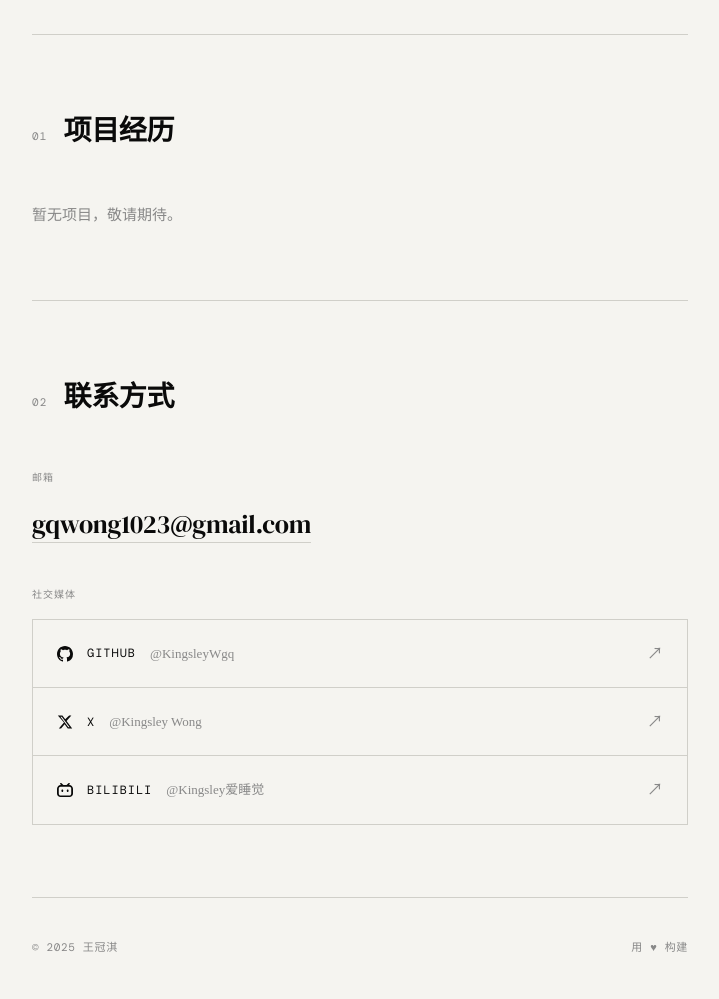
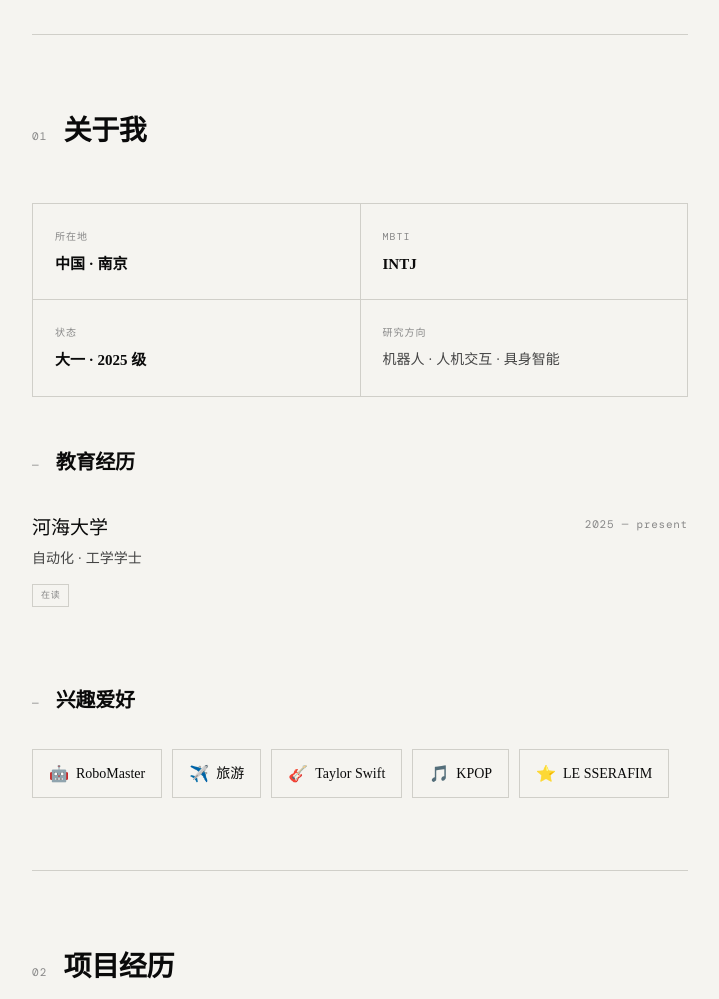
Before and after one commit to KingsleyWgq/wgq, a plain HTML site: page index.html in a window 1280 px wide. Shown: the part 480-1479 px from the top of the page, without its empty margins (280-999 px from the left). Drawn offline with nearby package versions, Linux system fonts and the light colour scheme.

Commit message:
Add files via upload

```diff
--- a/index.html
+++ b/index.html
@@ -63,45 +63,31 @@
   .nav-name {
     font-family: 'DM Serif Display', serif;
     font-size: 18px; letter-spacing: .01em;
-    color: var(--fg);
-    flex-shrink: 0;
+    color: var(--fg); flex-shrink: 0;
   }
   .nav-links { display: flex; gap: 24px; list-style: none; }
   .nav-links a {
     font-family: 'DM Mono', monospace;
     font-size: 11px; letter-spacing: .08em;
-    text-transform: uppercase;
-    color: var(--gray);
-    text-decoration: none;
-    transition: color .2s;
+    text-transform: uppercase; color: var(--gray);
+    text-decoration: none; transition: color .2s;
   }
   .nav-links a:hover { color: var(--fg); }
-
-  /* ── Nav controls ── */
   .nav-controls { display: flex; align-items: center; gap: 6px; flex-shrink: 0; }
-
   .ctrl-btn {
     font-family: 'DM Mono', monospace;
-    font-size: 10px; letter-spacing: .07em;
-    text-transform: uppercase;
-    color: var(--gray);
-    background: none;
-    border: 1px solid var(--border);
-    padding: 5px 10px;
-    cursor: pointer;
-    transition: background .15s, color .15s, border-color .15s;
-    line-height: 1;
+    font-size: 10px; letter-spacing: .07em; text-transform: uppercase;
+    color: var(--gray); background: none;
+    border: 1px solid var(--border); padding: 5px 10px;
+    cursor: pointer; transition: background .15s, color .15s, border-color .15s; line-height: 1;
   }
   .ctrl-btn:hover { background: var(--fg); color: var(--bg); border-color: var(--fg); }
-  .ctrl-btn.active { background: var(--fg); color: var(--bg); border-color: var(--fg); }
 
   /* ── Hero ── */
   section#about { padding-top: 110px; padding-bottom: 72px; border-bottom: 1px solid var(--border); }
   .hero-inner {
-    display: grid;
-    grid-template-columns: 1fr 148px;
-    gap: 48px;
-    align-items: start;
+    display: grid; grid-template-columns: 1fr 148px;
+    gap: 48px; align-items: start;
   }
   .hero-label {
     font-family: 'DM Mono', monospace;
@@ -110,31 +96,22 @@
     margin-bottom: 20px;
     display: flex; align-items: center; gap: 10px;
   }
-  .hero-label::before {
-    content: ''; display: block;
-    width: 24px; height: 1px; background: var(--gray);
-  }
+  .hero-label::before { content: ''; display: block; width: 24px; height: 1px; background: var(--gray); }
   h1 {
     font-family: 'DM Serif Display', serif;
     font-size: clamp(36px, 7vw, 60px);
     line-height: 1.08; letter-spacing: -.02em;
-    margin-bottom: 24px;
-    color: var(--fg);
+    margin-bottom: 24px; color: var(--fg);
   }
   h1 em { font-style: italic; color: var(--gray); }
-  .hero-bio {
-    font-size: 16px; color: var(--muted);
-    line-height: 1.85;
-    margin-bottom: 36px;
-  }
+  .hero-bio { font-size: 16px; color: var(--muted); line-height: 1.85; margin-bottom: 36px; }
   .hero-cta {
     display: inline-flex; align-items: center; gap: 10px;
     background: var(--fg); color: var(--bg);
     padding: 13px 26px;
     font-family: 'DM Mono', monospace;
     font-size: 11px; letter-spacing: .08em; text-transform: uppercase;
-    text-decoration: none;
-    transition: opacity .2s, transform .15s;
+    text-decoration: none; transition: opacity .2s, transform .15s;
   }
   .hero-cta:hover { opacity: .8; transform: translateY(-1px); }
   .hero-cta svg { width: 13px; height: 13px; }
@@ -143,12 +120,10 @@
   .avatar-wrap { display: flex; flex-direction: column; align-items: center; gap: 12px; padding-top: 6px; }
   .avatar {
     width: 120px; height: 120px; border-radius: 50%;
-    border: 1px solid var(--border);
-    overflow: hidden;
+    border: 1px solid var(--border); overflow: hidden;
     background: var(--light);
     display: flex; align-items: center; justify-content: center;
-    position: relative;
-    transition: border-color .3s, background .3s;
+    position: relative; transition: border-color .3s, background .3s;
   }
   .avatar img { width: 100%; height: 100%; object-fit: cover; display: block; }
   .avatar-placeholder {
@@ -159,120 +134,136 @@
   .avatar img + .avatar-placeholder { display: none; }
   .avatar-placeholder svg { width: 32px; height: 32px; color: var(--gray); opacity: .5; }
   .avatar-placeholder span {
-    font-family: 'DM Mono', monospace;
-    font-size: 9px; letter-spacing: .08em;
-    text-transform: uppercase; color: var(--gray); opacity: .6;
+    font-family: 'DM Mono', monospace; font-size: 9px;
+    letter-spacing: .08em; text-transform: uppercase; color: var(--gray); opacity: .6;
   }
   .avatar-name {
-    font-family: 'DM Mono', monospace;
-    font-size: 10px; letter-spacing: .08em;
-    text-transform: uppercase; color: var(--gray);
-    text-align: center;
+    font-family: 'DM Mono', monospace; font-size: 10px;
+    letter-spacing: .08em; text-transform: uppercase; color: var(--gray); text-align: center;
   }
 
   /* ── Section ── */
   section { padding: 72px 0; border-bottom: 1px solid var(--border); transition: border-color .3s; }
   .section-header { display: flex; align-items: baseline; gap: 16px; margin-bottom: 48px; }
   .section-num {
-    font-family: 'DM Mono', monospace;
-    font-size: 11px; letter-spacing: .1em;
-    color: var(--gray); text-transform: uppercase;
+    font-family: 'DM Mono', monospace; font-size: 11px;
+    letter-spacing: .1em; color: var(--gray); text-transform: uppercase;
   }
-  h2 {
+  h2 { font-family: 'DM Serif Display', serif; font-size: 28px; letter-spacing: -.01em; color: var(--fg); }
+
+  /* ── Detail cards grid ── */
+  .detail-grid {
+    display: grid; grid-template-columns: 1fr 1fr;
+    gap: 1px; background: var(--border);
+    border: 1px solid var(--border);
+    margin-bottom: 40px;
+  }
+  .detail-card {
+    background: var(--bg); padding: 24px 22px;
+    transition: background .3s;
+  }
+  .detail-card-label {
+    font-family: 'DM Mono', monospace; font-size: 10px;
+    letter-spacing: .1em; text-transform: uppercase;
+    color: var(--gray); margin-bottom: 8px;
+  }
+  .detail-card-value { font-size: 15px; font-weight: 600; color: var(--fg); line-height: 1.5; }
+  .detail-card-value.small { font-size: 14px; font-weight: 400; color: var(--muted); }
+
+  /* ── Education ── */
+  .edu-item {
+    padding: 28px 0; border-top: 1px solid var(--border);
+    display: grid; grid-template-columns: 1fr auto;
+    gap: 16px; align-items: start;
+    transition: border-color .3s;
+  }
+  .edu-item:first-child { border-top: none; padding-top: 0; }
+  .edu-school {
     font-family: 'DM Serif Display', serif;
-    font-size: 28px; letter-spacing: -.01em;
-    color: var(--fg);
+    font-size: 19px; color: var(--fg); margin-bottom: 4px;
   }
+  .edu-major { font-size: 14px; color: var(--muted); margin-bottom: 8px; }
+  .edu-year {
+    font-family: 'DM Mono', monospace; font-size: 11px;
+    letter-spacing: .07em; color: var(--gray);
+    white-space: nowrap; padding-top: 4px;
+  }
+  .edu-badge {
+    display: inline-block;
+    font-family: 'DM Mono', monospace; font-size: 9px;
+    letter-spacing: .08em; text-transform: uppercase;
+    border: 1px solid var(--border); padding: 3px 8px; color: var(--gray);
+  }
+
+  /* ── Interests ── */
+  .interests-wrap { display: flex; flex-wrap: wrap; gap: 10px; }
+  .interest-tag {
+    display: flex; align-items: center; gap: 7px;
+    border: 1px solid var(--border);
+    padding: 10px 16px;
+    font-size: 14px; color: var(--fg);
+    transition: background .15s, color .15s, border-color .15s;
+    cursor: default;
+  }
+  .interest-tag:hover { background: var(--fg); color: var(--bg); border-color: var(--fg); }
+  .interest-tag:hover .interest-emoji { filter: none; }
+  .interest-emoji { font-size: 16px; }
 
   /* ── Projects ── */
   .projects { display: flex; flex-direction: column; }
   .project {
-    padding: 32px 0;
-    border-top: 1px solid var(--border);
+    padding: 32px 0; border-top: 1px solid var(--border);
     display: grid; grid-template-columns: 1fr auto;
     gap: 24px; align-items: start;
-    text-decoration: none; color: var(--fg);
-    cursor: pointer;
-    transition: border-color .3s;
+    text-decoration: none; color: var(--fg); cursor: pointer; transition: border-color .3s;
   }
   .project:first-child { border-top: none; padding-top: 0; }
-  .project-num {
-    font-family: 'DM Mono', monospace;
-    font-size: 10px; letter-spacing: .1em;
-    color: var(--gray); margin-bottom: 10px;
-  }
-  .project-title {
-    font-family: 'DM Serif Display', serif;
-    font-size: 22px; margin-bottom: 8px; color: var(--fg);
-  }
+  .project-num { font-family: 'DM Mono', monospace; font-size: 10px; letter-spacing: .1em; color: var(--gray); margin-bottom: 10px; }
+  .project-title { font-family: 'DM Serif Display', serif; font-size: 22px; margin-bottom: 8px; color: var(--fg); }
   .project:hover .project-title { text-decoration: underline; text-underline-offset: 4px; }
   .project-desc { font-size: 14px; color: var(--muted); line-height: 1.7; }
   .project-tags { display: flex; flex-wrap: wrap; gap: 6px; margin-top: 14px; }
   .tag {
-    font-family: 'DM Mono', monospace;
-    font-size: 10px; letter-spacing: .06em; text-transform: uppercase;
-    border: 1px solid var(--border);
-    padding: 4px 10px; color: var(--gray);
-    transition: border-color .3s;
+    font-family: 'DM Mono', monospace; font-size: 10px;
+    letter-spacing: .06em; text-transform: uppercase;
+    border: 1px solid var(--border); padding: 4px 10px; color: var(--gray); transition: border-color .3s;
   }
-  .project-arrow {
-    font-size: 20px; color: var(--gray);
-    margin-top: 4px;
-    transition: transform .2s, color .2s;
-  }
+  .project-arrow { font-size: 20px; color: var(--gray); margin-top: 4px; transition: transform .2s, color .2s; }
   .project:hover .project-arrow { transform: translate(3px, -3px); color: var(--fg); }
 
   /* ── Contact ── */
   .contact-section { display: flex; flex-direction: column; gap: 40px; }
   .contact-label-top {
-    font-family: 'DM Mono', monospace;
-    font-size: 10px; letter-spacing: .1em;
-    text-transform: uppercase; color: var(--gray); margin-bottom: 16px;
+    font-family: 'DM Mono', monospace; font-size: 10px;
+    letter-spacing: .1em; text-transform: uppercase; color: var(--gray); margin-bottom: 16px;
   }
-  .contact-email {
-    font-family: 'DM Serif Display', serif;
-    font-size: 26px; letter-spacing: -.01em; color: var(--fg);
-  }
-  .contact-email a {
-    color: var(--fg); text-decoration: none;
-    border-bottom: 1px solid var(--border);
-    transition: border-color .2s;
-  }
+  .contact-email { font-family: 'DM Serif Display', serif; font-size: 26px; letter-spacing: -.01em; color: var(--fg); }
+  .contact-email a { color: var(--fg); text-decoration: none; border-bottom: 1px solid var(--border); transition: border-color .2s; }
   .contact-email a:hover { border-color: var(--fg); }
-
   .social-list { display: flex; flex-direction: column; border: 1px solid var(--border); transition: border-color .3s; }
   .social-link {
     display: flex; align-items: center; justify-content: space-between;
-    padding: 20px 24px;
-    border-bottom: 1px solid var(--border);
-    text-decoration: none; color: var(--fg);
-    transition: background .15s, border-color .3s;
+    padding: 20px 24px; border-bottom: 1px solid var(--border);
+    text-decoration: none; color: var(--fg); transition: background .15s, border-color .3s;
   }
   .social-link:last-child { border-bottom: none; }
   .social-link:hover { background: var(--fg); color: var(--bg); }
-  .social-link:hover .social-handle,
-  .social-link:hover .social-arrow { color: var(--gray); }
+  .social-link:hover .social-handle, .social-link:hover .social-arrow { color: #aaa; }
   .social-left { display: flex; align-items: center; gap: 14px; }
-  .social-name {
-    font-family: 'DM Mono', monospace;
-    font-size: 12px; letter-spacing: .08em; text-transform: uppercase;
-  }
+  .social-name { font-family: 'DM Mono', monospace; font-size: 12px; letter-spacing: .08em; text-transform: uppercase; }
   .social-handle { font-size: 13px; color: var(--gray); transition: color .15s; }
   .social-arrow { font-size: 16px; color: var(--gray); transition: transform .2s, color .2s; }
   .social-link:hover .social-arrow { transform: translate(3px, -3px); }
 
   /* ── Footer ── */
   footer { padding: 40px 0; display: flex; justify-content: space-between; align-items: center; }
-  .footer-copy {
-    font-family: 'DM Mono', monospace;
-    font-size: 11px; letter-spacing: .06em; color: var(--gray);
-  }
+  .footer-copy { font-family: 'DM Mono', monospace; font-size: 11px; letter-spacing: .06em; color: var(--gray); }
 
   /* ── Fade in ── */
   .fade-in { opacity: 0; transform: translateY(18px); transition: opacity .6s ease, transform .6s ease; }
   .fade-in.visible { opacity: 1; transform: translateY(0); }
 
-  /* ── i18n hide/show ── */
+  /* ── i18n ── */
   [data-lang="en"] { display: none; }
   html[lang="en"] [data-lang="zh"] { display: none; }
   html[lang="en"] [data-lang="en"] { display: revert; }
@@ -282,6 +273,7 @@
     .hero-inner { grid-template-columns: 1fr; }
     .avatar-wrap { flex-direction: row; align-items: center; order: -1; }
     h1 { font-size: 34px; }
+    .detail-grid { grid-template-columns: 1fr; }
   }
 </style>
 </head>
@@ -295,15 +287,15 @@
     </div>
     <ul class="nav-links">
       <li><a href="#about"><span data-lang="zh">介绍</span><span data-lang="en">About</span></a></li>
+      <li><a href="#detail"><span data-lang="zh">详情</span><span data-lang="en">Detail</span></a></li>
       <li><a href="#projects"><span data-lang="zh">项目</span><span data-lang="en">Projects</span></a></li>
       <li><a href="#contact"><span data-lang="zh">联系</span><span data-lang="en">Contact</span></a></li>
     </ul>
     <div class="nav-controls">
-      <button class="ctrl-btn" id="lang-btn" onclick="toggleLang()" title="切换语言">
-        <span data-lang="zh">EN</span>
-        <span data-lang="en">中</span>
+      <button class="ctrl-btn" onclick="toggleLang()">
+        <span data-lang="zh">EN</span><span data-lang="en">中</span>
       </button>
-      <button class="ctrl-btn" id="theme-btn" onclick="toggleTheme()" title="切换主题">
+      <button class="ctrl-btn" onclick="toggleTheme()">
         <span id="theme-icon">☾</span>
       </button>
     </div>
@@ -318,15 +310,15 @@
       <div>
         <div class="hero-label">
           <span data-lang="zh">就读中 · 2025 级</span>
-          <span data-lang="en">University attendance · Class of 2029</span>
+          <span data-lang="en">University · Class of 2029</span>
         </div>
         <h1>
           <span data-lang="zh">王冠淇<br><em>自动化本科学生</em></span>
-          <span data-lang="en">Guanqi Wang<br><em>Automation undergraduate student</em></span>
+          <span data-lang="en">Guanqi Wang<br><em>Automation Undergraduate</em></span>
         </h1>
         <p class="hero-bio">
           <span data-lang="zh">就读于河海大学自动化专业，专注于机器人、人机交互、具身智能领域。</span>
-          <span data-lang="en">Automation student at Hohai university, focused on robotics,human-computer interaction and embodied intelligence.</span>
+          <span data-lang="en">Automation student at Hohai University, focused on robotics, human-computer interaction and embodied intelligence.</span>
         </p>
         <a href="mailto:gqwong1023@gmail.com" class="hero-cta">
           <span data-lang="zh">联系我</span>
@@ -336,9 +328,6 @@
       </div>
       <div class="avatar-wrap">
         <div class="avatar">
-          <!--
-            放头像：把 avatar.jpg 和 index.html 放同一文件夹
-            删掉下面这行的注释符号即可：-->
           <img src="avatar.jpg" alt="头像">
           <div class="avatar-placeholder">
             <svg viewBox="0 0 24 24" fill="none" stroke="currentColor" stroke-width="1.5">
@@ -356,10 +345,83 @@
     </div>
   </section>
 
+  <!-- 详细介绍 -->
+  <section id="detail">
+    <div class="section-header fade-in">
+      <span class="section-num">01</span>
+      <h2><span data-lang="zh">关于我</span><span data-lang="en">About Me</span></h2>
+    </div>
+
+    <!-- 基本信息卡片 -->
+    <div class="detail-grid fade-in">
+      <div class="detail-card">
+        <div class="detail-card-label"><span data-lang="zh">所在地</span><span data-lang="en">Location</span></div>
+        <div class="detail-card-value">
+          <span data-lang="zh">中国 · 南京</span>
+          <span data-lang="en">Nanjing, China</span>
+        </div>
+      </div>
+      <div class="detail-card">
+        <div class="detail-card-label">MBTI</div>
+        <div class="detail-card-value">INTJ</div>
+      </div>
+      <div class="detail-card">
+        <div class="detail-card-label"><span data-lang="zh">状态</span><span data-lang="en">Status</span></div>
+        <div class="detail-card-value">
+          <span data-lang="zh">大一 · 2025 级</span>
+          <span data-lang="en">Freshman · Class of 2029</span>
+        </div>
+      </div>
+      <div class="detail-card">
+        <div class="detail-card-label"><span data-lang="zh">研究方向</span><span data-lang="en">Interests</span></div>
+        <div class="detail-card-value small">
+          <span data-lang="zh">机器人 · 人机交互 · 具身智能</span>
+          <span data-lang="en">Robotics · HCI · Embodied AI</span>
+        </div>
+      </div>
+    </div>
+
+    <!-- 教育经历 -->
+    <div class="section-header fade-in" style="margin-top: 48px; margin-bottom: 32px;">
+      <span class="section-num">—</span>
+      <h2 style="font-size: 20px;"><span data-lang="zh">教育经历</span><span data-lang="en">Education</span></h2>
+    </div>
+    <div class="fade-in">
+      <div class="edu-item">
+        <div>
+          <div class="edu-school">
+            <span data-lang="zh">河海大学</span>
+            <span data-lang="en">Hohai University</span>
+          </div>
+          <div class="edu-major">
+            <span data-lang="zh">自动化 · 工学学士</span>
+            <span data-lang="en">Automation · B.Eng.</span>
+          </div>
+          <span class="edu-badge"><span data-lang="zh">在读</span><span data-lang="en">Current</span></span>
+        </div>
+        <div class="edu-year">2025 — present</div>
+      </div>
+      <!-- 如需添加更多教育经历，复制上面的 edu-item 块 -->
+    </div>
+
+    <!-- 兴趣爱好 -->
+    <div class="section-header fade-in" style="margin-top: 48px; margin-bottom: 32px;">
+      <span class="section-num">—</span>
+      <h2 style="font-size: 20px;"><span data-lang="zh">兴趣爱好</span><span data-lang="en">Hobbies</span></h2>
+    </div>
+    <div class="interests-wrap fade-in">
+      <div class="interest-tag"><span class="interest-emoji">🤖</span><span>RoboMaster</span></div>
+      <div class="interest-tag"><span class="interest-emoji">✈️</span><span data-lang="zh">旅游</span><span data-lang="en">Travel</span></div>
+      <div class="interest-tag"><span class="interest-emoji">🎸</span><span>Taylor Swift</span></div>
+      <div class="interest-tag"><span class="interest-emoji">🎵</span><span>KPOP</span></div>
+      <div class="interest-tag"><span class="interest-emoji">⭐</span><span>LE SSERAFIM</span></div>
+    </div>
+  </section>
+
   <!-- 项目经历 -->
   <section id="projects">
     <div class="section-header fade-in">
-      <span class="section-num">01</span>
+      <span class="section-num">02</span>
       <h2><span data-lang="zh">项目经历</span><span data-lang="en">Projects</span></h2>
     </div>
     <div class="projects fade-in">
@@ -367,33 +429,25 @@
         <span data-lang="zh">暂无项目，敬请期待。</span>
         <span data-lang="en">No projects yet, stay tuned.</span>
       </p>
-
-
-
     </div>
   </section>
 
   <!-- 联系方式 -->
   <section id="contact">
     <div class="section-header fade-in">
-      <span class="section-num">02</span>
+      <span class="section-num">03</span>
       <h2><span data-lang="zh">联系方式</span><span data-lang="en">Contact</span></h2>
     </div>
     <div class="contact-section fade-in">
       <div>
-        <div class="contact-label-top">
-          <span data-lang="zh">邮箱</span><span data-lang="en">Email</span>
-        </div>
+        <div class="contact-label-top"><span data-lang="zh">邮箱</span><span data-lang="en">Email</span></div>
         <div class="contact-email">
           <a href="mailto:gqwong1023@gmail.com">gqwong1023@gmail.com</a>
         </div>
       </div>
       <div>
-        <div class="contact-label-top">
-          <span data-lang="zh">社交媒体</span><span data-lang="en">Social</span>
-        </div>
+        <div class="contact-label-top"><span data-lang="zh">社交媒体</span><span data-lang="en">Social</span></div>
         <div class="social-list">
-
           <a href="https://github.com/KingsleyWgq" target="_blank" class="social-link">
             <div class="social-left">
               <svg width="16" height="16" viewBox="0 0 24 24" fill="currentColor"><path d="M12 0C5.37 0 0 5.37 0 12c0 5.31 3.435 9.795 8.205 11.385.6.105.825-.255.825-.57 0-.285-.015-1.23-.015-2.235-3.015.555-3.795-.735-4.035-1.41-.135-.345-.72-1.41-1.23-1.695-.42-.225-1.02-.78-.015-.795.945-.015 1.62.87 1.845 1.23 1.08 1.815 2.805 1.305 3.495.99.105-.78.42-1.305.765-1.605-2.67-.3-5.46-1.335-5.46-5.925 0-1.305.465-2.385 1.23-3.225-.12-.3-.54-1.53.12-3.18 0 0 1.005-.315 3.3 1.23.96-.27 1.98-.405 3-.405s2.04.135 3 .405c2.295-1.56 3.3-1.23 3.3-1.23.66 1.65.24 2.88.12 3.18.765.84 1.23 1.905 1.23 3.225 0 4.605-2.805 5.625-5.475 5.925.435.375.81 1.095.81 2.22 0 1.605-.015 2.895-.015 3.3 0 .315.225.69.825.57A12.02 12.02 0 0024 12c0-6.63-5.37-12-12-12z"/></svg>
@@ -402,7 +456,6 @@
             </div>
             <span class="social-arrow">↗</span>
           </a>
-
           <a href="https://x.com/gqwong1023" target="_blank" class="social-link">
             <div class="social-left">
               <svg width="16" height="16" viewBox="0 0 24 24" fill="currentColor"><path d="M18.244 2.25h3.308l-7.227 8.26 8.502 11.24H16.17l-4.714-6.231-5.401 6.231H2.74l7.73-8.835L1.254 2.25H8.08l4.253 5.622 5.912-5.622zm-1.161 17.52h1.833L7.084 4.126H5.117z"/></svg>
@@ -411,7 +464,6 @@
             </div>
             <span class="social-arrow">↗</span>
           </a>
-
           <a href="https://space.bilibili.com/176528658" target="_blank" class="social-link">
             <div class="social-left">
               <svg width="16" height="16" viewBox="0 0 24 24" fill="currentColor"><path d="M17.813 4.653h.854c1.51.054 2.769.578 3.773 1.574 1.004.995 1.524 2.249 1.56 3.76v7.36c-.036 1.51-.556 2.769-1.56 3.773s-2.262 1.524-3.773 1.56H5.333c-1.51-.036-2.769-.556-3.773-1.56S.036 18.858 0 17.347v-7.36c.036-1.511.556-2.765 1.56-3.76 1.004-.996 2.262-1.52 3.773-1.574h.774l-1.174-1.12a1.234 1.234 0 0 1-.373-.906c0-.356.124-.658.373-.907l.027-.027c.267-.249.573-.373.92-.373.347 0 .653.124.92.373L9.653 4.44c.071.071.134.142.187.213h4.267a.836.836 0 0 1 .16-.213l2.853-2.747c.267-.249.573-.373.92-.373.347 0 .662.151.929.4.267.249.391.551.391.907 0 .355-.124.657-.373.906zM5.333 7.24c-.746.018-1.373.276-1.88.773-.506.498-.769 1.13-.786 1.894v7.52c.017.764.28 1.395.786 1.893.507.498 1.134.756 1.88.773h13.334c.746-.017 1.373-.275 1.88-.773.506-.498.769-1.129.786-1.893v-7.52c-.017-.765-.28-1.396-.786-1.894-.507-.497-1.134-.755-1.88-.773zM8 11.107c.373 0 .684.124.933.373.25.249.383.569.4.96v1.173c-.017.391-.15.711-.4.96-.249.25-.56.374-.933.374s-.684-.125-.933-.374c-.25-.249-.383-.569-.4-.96V12.44c0-.373.129-.689.386-.947.258-.257.574-.386.947-.386zm8 0c.373 0 .684.124.933.373.25.249.383.569.4.96v1.173c-.017.391-.15.711-.4.96-.249.25-.56.374-.933.374s-.684-.125-.933-.374c-.25-.249-.383-.569-.4-.96V12.44c.017-.391.15-.711.4-.96.249-.249.56-.373.933-.373z"/></svg>
@@ -420,65 +472,40 @@
             </div>
             <span class="social-arrow">↗</span>
           </a>
-
         </div>
       </div>
     </div>
   </section>
 
   <footer>
-    <span class="footer-copy">
-      © 2025 <span data-lang="zh">王冠淇</span><span data-lang="en">Guanqi Wang</span>
-    </span>
-    <span class="footer-copy">
-      <span data-lang="zh">用 ♥ 构建</span><span data-lang="en">Built with ♥</span>
-    </span>
+    <span class="footer-copy">© 2025 <span data-lang="zh">王冠淇</span><span data-lang="en">Guanqi Wang</span></span>
+    <span class="footer-copy"><span data-lang="zh">用 ♥ 构建</span><span data-lang="en">Built with ♥</span></span>
   </footer>
 
 </div>
 
 <script>
-  // ── Nav scroll ──
   const nav = document.getElementById('nav');
-  window.addEventListener('scroll', () => {
-    nav.classList.toggle('scrolled', window.scrollY > 20);
-  });
+  window.addEventListener('scroll', () => { nav.classList.toggle('scrolled', window.scrollY > 20); });
 
-  // ── Fade in ──
   const observer = new IntersectionObserver((entries) => {
-    entries.forEach((e, i) => {
-      if (e.isIntersecting) setTimeout(() => e.target.classList.add('visible'), i * 80);
-    });
+    entries.forEach((e, i) => { if (e.isIntersecting) setTimeout(() => e.target.classList.add('visible'), i * 80); });
   }, { threshold: 0.1 });
   document.querySelectorAll('.fade-in').forEach(el => observer.observe(el));
 
-  // ── Theme ──
   const themeIcon = document.getElementById('theme-icon');
   let dark = localStorage.getItem('theme') === 'dark';
   applyTheme();
-
   function applyTheme() {
     document.documentElement.setAttribute('data-theme', dark ? 'dark' : 'light');
     themeIcon.textContent = dark ? '☀' : '☾';
   }
-  function toggleTheme() {
-    dark = !dark;
-    localStorage.setItem('theme', dark ? 'dark' : 'light');
-    applyTheme();
-  }
+  function toggleTheme() { dark = !dark; localStorage.setItem('theme', dark ? 'dark' : 'light'); applyTheme(); }
 
-  // ── Language ──
   let en = localStorage.getItem('lang') === 'en';
   applyLang();
-
-  function applyLang() {
-    document.documentElement.lang = en ? 'en' : 'zh-CN';
-  }
-  function toggleLang() {
-    en = !en;
-    localStorage.setItem('lang', en ? 'en' : 'zh');
-    applyLang();
-  }
+  function applyLang() { document.documentElement.lang = en ? 'en' : 'zh-CN'; }
+  function toggleLang() { en = !en; localStorage.setItem('lang', en ? 'en' : 'zh'); applyLang(); }
 </script>
 </body>
 </html>
```
Lines whose indentation alone changed are shown as unchanged.
